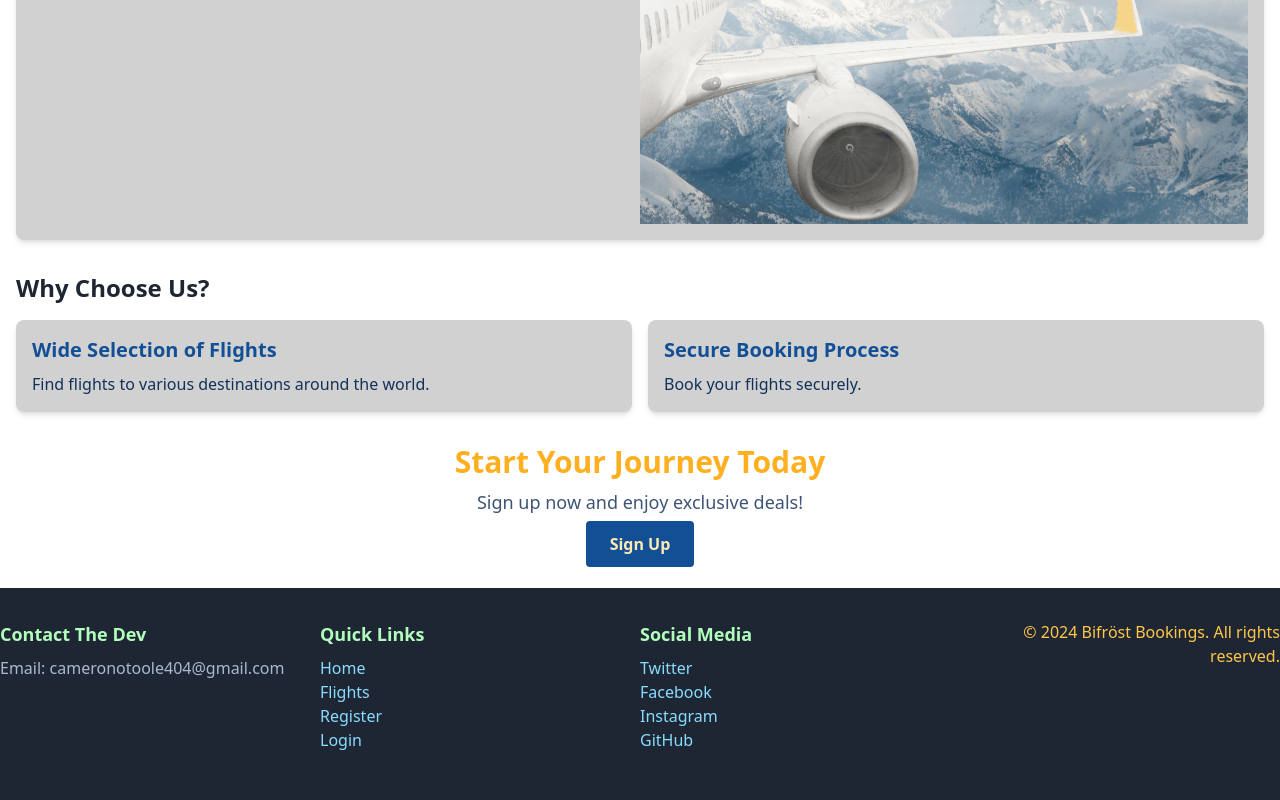
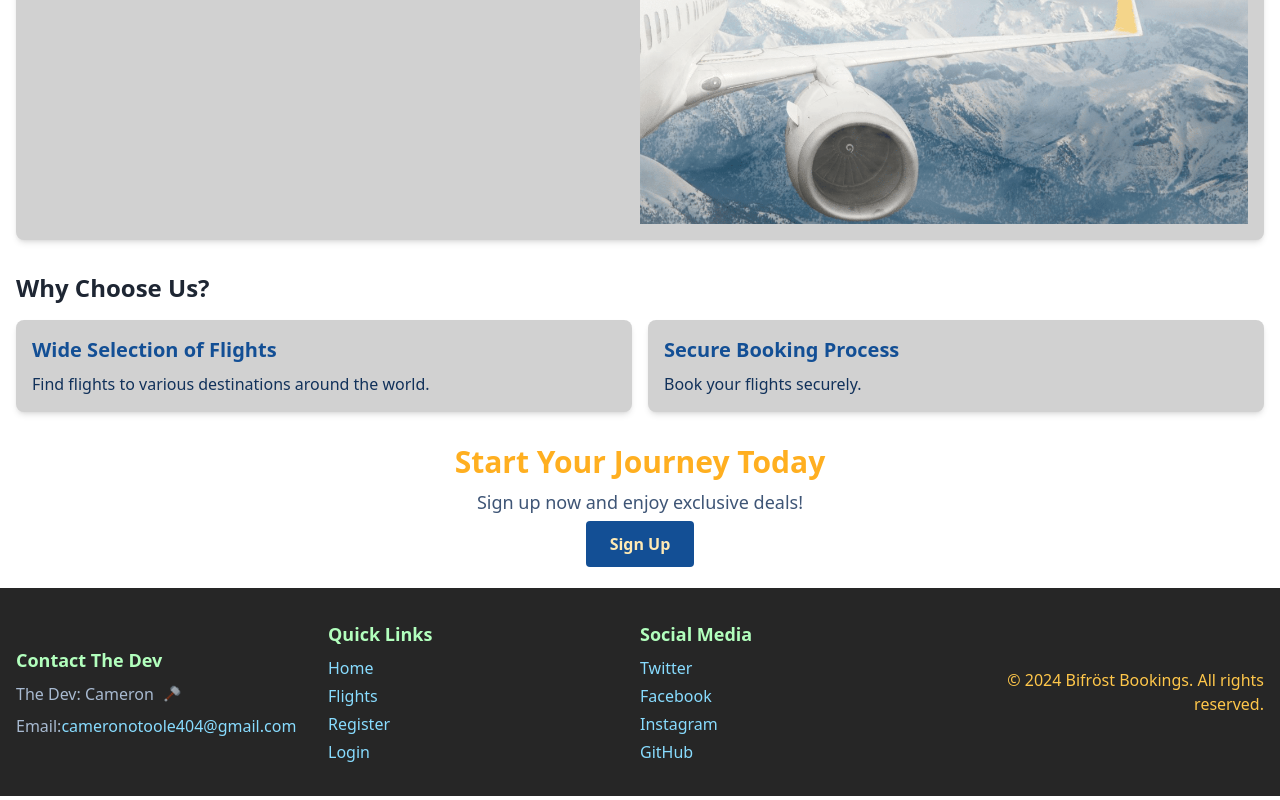
Before and after one commit to cameronotoole44/BifrostBooking, a React (Create React App) app in the folder frontend/bifrost-booking/: page / in a window 1280 px wide. Shown: the part 504-1304 px from the top of the page. Built offline with nearby package versions, Linux system fonts and the light colour scheme.

Commit message:
added flexbox, more dynamic

```diff
--- a/frontend/bifrost-booking/src/components/pages/Footer.js
+++ b/frontend/bifrost-booking/src/components/pages/Footer.js
@@ -1,29 +1,47 @@
 import React from 'react';
+import { useCurrentUser } from '../../contexts/CurrentUser';
+import hammer from '../../assets/images/hammerIcon.png';
 
 const Footer = () => {
+
+    const { currentUser } = useCurrentUser();
+
     return (
-        <footer className="bg-cloud-950 py-8">
-            <div className="container mx-auto flex flex-wrap justify-between">
-                <div className="w-full md:w-1/4 mb-4">
+        <footer className="bg-smoke-950 py-8">
+            <div className="container mx-auto px-4 flex flex-col md:flex-row justify-center items-center text-center md:text-left">
+                <div className="w-full md:w-1/4 mb-8 md:mb-0 flex flex-col items-center md:items-start">
                     <h4 className="text-lg text-moss-200 font-bold mb-2">Contact The Dev</h4>
-                    <p className='text-cloud-300'>Email: cameronotoole404@gmail.com</p>
+                    <div className="flex items-center justify-center md:justify-start text-cloud-300 mb-2">
+                        <span>The Dev: Cameron</span>
+                        <img src={hammer} alt="Hammer Icon" className="ml-2 w-5 h-5" />
+                    </div>
+                    <p className="text-cloud-300">
+                        Email:
+                        <a href="mailto:cameronotoole404@gmail.com" className="text-sky-300 hover:text-moss-600 transition duration-300">
+                            cameronotoole404@gmail.com
+                        </a>
+                    </p>
                 </div>
 
-
-                <div className="w-full md:w-1/4 mb-4">
-                    <h4 className="text-lg text-moss-200  font-bold mb-2">Quick Links</h4>
-                    <ul>
+                <div className="w-full md:w-1/4 mb-8 md:mb-0 flex flex-col items-center md:items-start">
+                    <h4 className="text-lg text-moss-200 font-bold mb-2">Quick Links</h4>
+                    <ul className="space-y-1">
                         <li><a href="/" className="text-sky-300 hover:text-moss-600 transition duration-300">Home</a></li>
                         <li><a href="/search" className="text-sky-300 hover:text-sand-400 transition duration-300">Flights</a></li>
-                        <li><a href="/auth/register" className="text-sky-300 hover:text-moss-600 transition duration-300">Register</a></li>
-                        <li><a href="/auth/login" className="text-sky-300 hover:text-salmon-600 transition duration-300">Login</a></li>
+                        {currentUser ? (
+                            <li><a href="/dashboard" className="text-sky-300 hover:text-moss-600 transition duration-300">Dashboard</a></li>
+                        ) : (
+                            <>
+                                <li><a href="/auth/register" className="text-sky-300 hover:text-moss-600 transition duration-300">Register</a></li>
+                                <li><a href="/auth/login" className="text-sky-300 hover:text-moss-600 transition duration-300">Login</a></li>
+                            </>
+                        )}
                     </ul>
                 </div>
 
-
-                <div className="w-full md:w-1/4 mb-4">
+                <div className="w-full md:w-1/4 mb-8 md:mb-0 flex flex-col items-center md:items-start">
                     <h4 className="text-lg text-moss-200 font-bold mb-2">Social Media</h4>
-                    <ul>
+                    <ul className="space-y-1">
                         <li><a href="/" className="text-sky-300 hover:text-salmon-500 transition duration-300">Twitter</a></li>
                         <li><a href="/" className="text-sky-300 hover:text-salmon-500 transition duration-300">Facebook</a></li>
                         <li><a href="/" className="text-sky-300 hover:text-salmon-500 transition duration-300">Instagram</a></li>
@@ -31,12 +49,12 @@ const Footer = () => {
                     </ul>
                 </div>
 
-                <div className="w-full md:w-1/4 mb-4 text-center text-sand-300 md:text-right">
+                <div className="w-full md:w-1/4 text-sand-300 text-center md:text-right">
                     <p>&copy; {new Date().getFullYear()} Bifröst Bookings. All rights reserved.</p>
                 </div>
             </div>
         </footer>
-    )
+    );
 };
 
 export default Footer;
```
